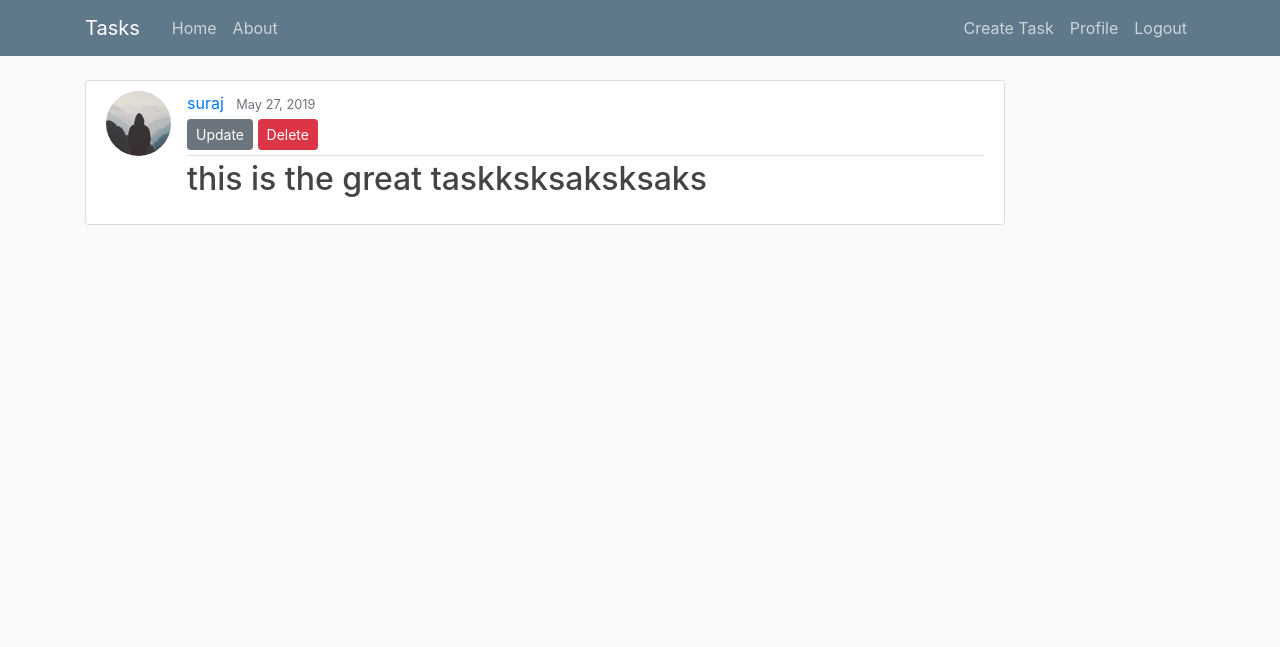
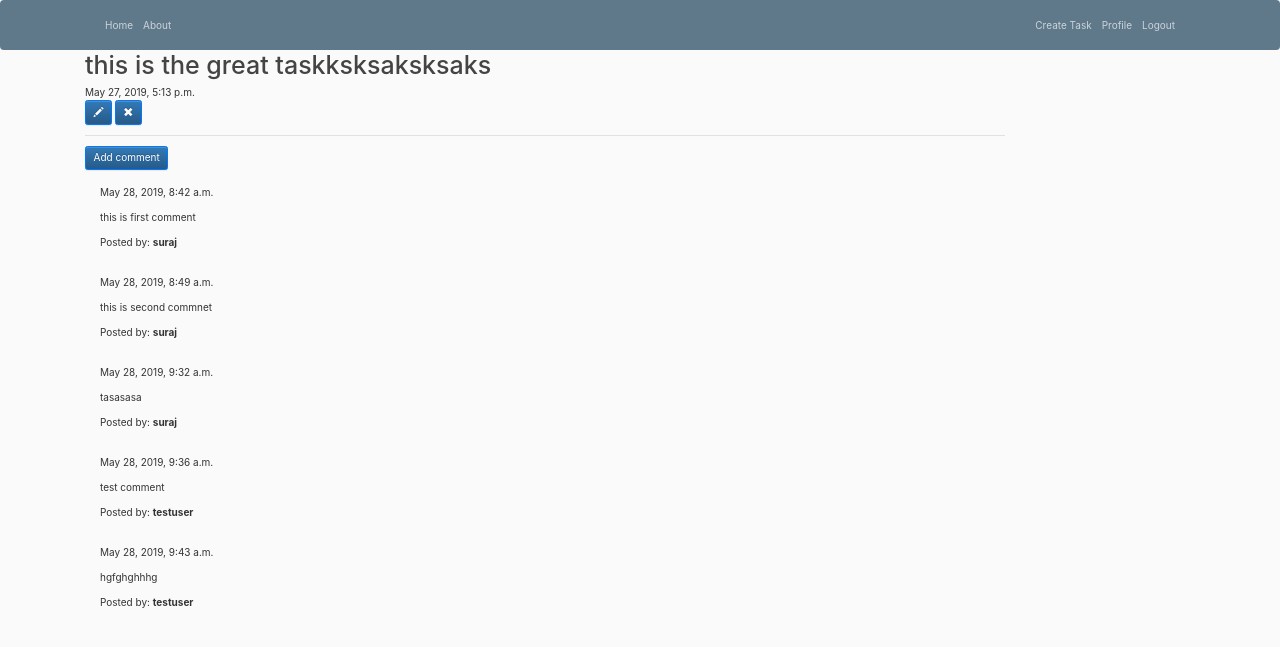
Before and after one commit to surajsgr/jira_project, a Django app: page /task/1/ in a window 1280 px wide. Shown: the top 647 px of the page. Run offline with Django 3.2, Linux system fonts and the light colour scheme; a user stored in the database is signed in; data comes from the database, SQL or seed files in the repository; both versions use the stored data as it was after the commit; some libraries are stand-ins or nearby versions.

Commit message:
addded comment section

```diff
--- a/django_project/settings.py
+++ b/django_project/settings.py
@@ -40,6 +40,8 @@ INSTALLED_APPS = [
     'django.contrib.sessions',
     'django.contrib.messages',
     'django.contrib.staticfiles',
+    'datetimepicker',
+
     'task',
 
 ]
--- /dev/null
+++ b/requirements.txt
@@ -0,0 +1,4 @@
+django
+django-crispy-forms
+django-bootstrap3
+django-datetimepicker
--- a/task/templates/task/base.html
+++ b/task/templates/task/base.html
@@ -8,6 +8,11 @@
     <meta name="viewport" content="width=device-width, initial-scale=1, shrink-to-fit=no">
 
     <!-- Bootstrap CSS -->
+    <!-- Latest compiled and minified CSS -->
+    <link rel="stylesheet" href="https://maxcdn.bootstrapcdn.com/bootstrap/3.3.7/css/bootstrap.min.css" integrity="sha384-BVYiiSIFeK1dGmJRAkycuHAHRg32OmUcww7on3RYdg4Va+PmSTsz/K68vbdEjh4u" crossorigin="anonymous">
+
+        <!-- Optional theme -->
+    <link rel="stylesheet" href="https://maxcdn.bootstrapcdn.com/bootstrap/3.3.7/css/bootstrap-theme.min.css" integrity="sha384-rHyoN1iRsVXV4nD0JutlnGaslCJuC7uwjduW9SVrLvRYooPp2bWYgmgJQIXwl/Sp" crossorigin="anonymous">
     <link rel="stylesheet" href="https://maxcdn.bootstrapcdn.com/bootstrap/4.0.0/css/bootstrap.min.css" integrity="sha384-Gn5384xqQ1aoWXA+058RXPxPg6fy4IWvTNh0E263XmFcJlSAwiGgFAW/dAiS6JXm" crossorigin="anonymous">
 
     <link rel="stylesheet" type="text/css" href="{% static 'task/main.css' %}">
@@ -22,10 +27,8 @@
     <header class="site-header">
       <nav class="navbar navbar-expand-md navbar-dark bg-steel fixed-top">
         <div class="container">
-          <a class="navbar-brand mr-4" href="{% url 'task-home' %}">Tasks</a>
-          <button class="navbar-toggler" type="button" data-toggle="collapse" data-target="#navbarToggle" aria-controls="navbarToggle" aria-expanded="false" aria-label="Toggle navigation">
-          <span class="navbar-toggler-icon"></span>
-          </button>
+
+
           <div class="collapse navbar-collapse" id="navbarToggle">
             <div class="navbar-nav mr-auto">
               <a class="nav-item nav-link" href="{% url 'task-home' %}">Home</a>
--- a/task/templates/task/task_confirm_delete.html
+++ b/task/templates/task/task_confirm_delete.html
@@ -9,7 +9,7 @@
             </fieldset>
             <div class="form-group">
                 <button class="btn btn-outline-danger" type="submit">Yes, Delete</button>
-                <a class="btn btn-outline-secondary" href="{% url 'task-detail' object.id %}">Cancel</a>
+                <a class="btn btn-outline-secondary" href="{% url 'task_detail' object.id %}">Cancel</a>
             </div>
         </form>
     </div>
--- a/task/templates/task/task_detail.html
+++ b/task/templates/task/task_detail.html
@@ -1,20 +1,49 @@
 {% extends "task/base.html" %}
 {% block content %}
-  <article class="media content-section">
-    <img class="rounded-circle article-img" src="{{ object.author.profile.image.url }}">
-    <div class="media-body">
-      <div class="article-metadata">
-        <a class="mr-2" href="#">{{ object.author }}</a>
-        <small class="text-muted">{{ object.date_posted|date:"F d, Y" }}</small>
-        {% if object.author == user %}
-          <div>
-            <a class="btn btn-secondary btn-sm mt-1 mb-1" href="{% url 'task-update' object.id %}">Update</a>
-            <a class="btn btn-danger btn-sm mt-1 mb-1" href="{% url 'task-delete' object.id %}">Delete</a>
-          </div>
+
+        <h1 class='posttitle loader'>{{ task.title }}</h1>
+
+        {% if task.date_posted %}
+            <div class="date postdate">
+                {{ task.date_posted }}
+            </div>
+
+        {% else %}
+            <a class="btn btn-default" href="{% url 'task_detail' pk=task.pk %}">Submit</a>
         {% endif %}
-      </div>
-      <h2 class="article-title">{{ object.title }}</h2>
-      <p class="article-content">{{ object.content }}</p>
-    </div>
-  </article>
-{% endblock content %}
+
+      <!--<p class='postcontent' >{{ post.text|safe|linebreaksbr }}</p>-->
+
+
+      {% if user.is_authenticated %}
+          <a class="btn btn-primary" href="{% url 'task-update' pk=task.pk %}"><span class="glyphicon glyphicon-pencil"></span></a>
+          <a class="btn btn-primary" href="{% url 'task-delete' pk=task.pk %}"><span class="glyphicon glyphicon-remove"></span></a>
+      {% endif %}
+
+
+
+  <hr>
+  <a class="btn btn-primary btn-comment" href="{% url 'comment' pk=task.pk %}">Add comment</a>
+  <div class="container">
+
+
+  {% for comment in task.comments.all %}
+  <br>
+      {% if user.is_authenticated or comment.approved_comment %}
+
+              {{ comment.created_date }}
+              {% if not comment.approved_comment %}
+                  <a class="btn btn-default" href="{% url 'comment_remove' pk=comment.pk %}"><span class="glyphicon glyphicon-remove"></span></a>
+                  <a class="btn btn-default" href="{% url 'comment_approve' pk=comment.pk %}"><span class="glyphicon glyphicon-ok"></span></a>
+              {% endif %}
+
+          <p>{{ comment.text|safe|linebreaks }}</p>
+          <p>Posted by: <strong>{{ comment.author }}</strong></p>
+
+      {% endif %}
+  {% empty %}
+      <p>No comments posted.</p>
+  {% endfor %}
+</div>
+
+{% endblock %}
--- a/task/urls.py
+++ b/task/urls.py
@@ -1,12 +1,33 @@
 from django.urls import path
-from .views import TaskCreateView,TaskDetailView,TaskUpdateView,TaskDeleteView,TaskListView
+from .views import TaskCreateView,TaskDetailView,TaskUpdateView,TaskDeleteView,TaskListView,AboutView
 from . import views
 
 urlpatterns = [
     path('', TaskListView.as_view(), name='task-home'),
-    path('task/<int:pk>/', TaskDetailView.as_view(), name='task-detail'),
+    path('task/<int:pk>/', views.task_detail, name='task_detail'),
     path('task/new/', TaskCreateView.as_view(), name='task-create'),
     path('task/<int:pk>/update/', TaskUpdateView.as_view(), name='task-update'),
     path('task/<int:pk>/delete/', TaskDeleteView.as_view(), name='task-delete'),
-    path('about/', views.about, name='task-about'),
+    path('task/<int:pk>/comment/', views.add_comment_to_task, name='comment'),
+    path('comment/<int:pk>/approve/', views.comment_approve, name='comment_approve'),
+    path('comment/<int:pk>/remove/', views.comment_remove, name='comment_remove'),
+    path('about/', AboutView.as_view(), name='task-about'),
 ]
+
+'''
+
+urlpatterns = [
+    url(r'^$',views.PostListView.as_view(),name='post_list'),
+    url(r'^about/$',views.AboutView.as_view(),name='about'),
+    url(r'^post/(?P<pk>\d+)$', views.PostDetailView.as_view(), name='post_detail'),
+    url(r'^post/new/$', views.CreatePostView.as_view(), name='post_new'),
+    url(r'^post/(?P<pk>\d+)/edit/$', views.PostUpdateView.as_view(), name='post_edit'),
+    url(r'^drafts/$', views.DraftListView.as_view(), name='post_draft_list'),
+    url(r'^post/(?P<pk>\d+)/remove/$', views.PostDeleteView.as_view(), name='post_remove'),
+    url(r'^post/(?P<pk>\d+)/publish/$', views.post_publish, name='post_publish'),
+    url(r'^post/(?P<pk>\d+)/comment/$', views.add_comment_to_post, name='add_comment_to_post'),
+    url(r'^comment/(?P<pk>\d+)/approve/$', views.comment_approve, name='comment_approve'),
+    url(r'^comment/(?P<pk>\d+)/remove/$', views.comment_remove, name='comment_remove'),
+]
+
+'''
--- a/task/views.py
+++ b/task/views.py
@@ -1,114 +1,217 @@
-from django.shortcuts import render,get_object_or_404,redirect
+from django.shortcuts import render,get_object_or_404,redirect,HttpResponse
 
-from django.forms import ModelForm
-
+from .forms import TaskForm,CommentForm
+from django.contrib.auth.decorators import login_required
 from django.shortcuts import render
 from django.contrib.auth.mixins import LoginRequiredMixin,UserPassesTestMixin
-from .models import Task
-from django.views.generic import ListView,DetailView,CreateView,UpdateView,DeleteView
+from .models import Task,Comment
+from django.views.generic import ListView,DetailView,CreateView,UpdateView,DeleteView,TemplateView
 from django.contrib.auth.models import User
+from django.urls import reverse_lazy
+from django.utils import timezone
 
 
-def home(request):
-    context = {
-        'tasks': Task.objects.all()
-    }
-    return render(request, 'task/home.html', context)
 
+class AboutView(TemplateView):
+    template_name = 'about.html'
 
 class TaskListView(ListView):
     model = Task
-    template_name = 'task/home.html'  # <app>/<model>_<viewtype>.html
-    context_object_name = 'tasks'
     ordering = ['-date_posted']
-    paginate_by = 5
-
-class UserTaskListView(ListView):
-    model = Task
-    template_name = 'task/user_task.html'  # <app>/<model>_<viewtype>.html
-    context_object_name = 'tasks'
-    paginate_by = 5
-
+    print("task list in view")
     def get_queryset(self):
-
-        user = get_object_or_404(User, username=self.kwargs.get('username'))
-
-        return Task.objects.filter(author=user).order_by('-date_posted')
-
+        return Task.objects.all()
 
 class TaskDetailView(DetailView):
     model = Task
 
+def task_detail(request,pk):
+    task=Task.objects.get(pk=pk)
+    author=request.user.username
+    context={
+        'task':task,
+        'author':author
+        }
 
-class TaskCreateView(LoginRequiredMixin, CreateView):
-    model = Task
-    fields = ['title', 'status']
-
-    def form_valid(self, form):
-        form.instance.author = self.request.user
-        return super().form_valid(form)
+    return render(request,'task/task_detail.html',context)
 
 
-class TaskUpdateView(LoginRequiredMixin, UserPassesTestMixin, UpdateView):
+class TaskCreateView(LoginRequiredMixin,CreateView):
+    login_url = '/login/'
+    redirect_field_name = 'task/task_detail.html'
+
+    form_class = TaskForm
+
     model = Task
-    fields = ['title', 'status','date_posted']
-
-    def form_valid(self, form):
-        form.instance.author = self.request.user
-        return super().form_valid(form)
-
-    def test_func(self):
-        task = self.get_object()
-        if self.request.user == task.author:
-            return True
-        return False
 
 
-class TaskDeleteView(LoginRequiredMixin, UserPassesTestMixin, DeleteView):
+class TaskUpdateView(LoginRequiredMixin,UpdateView):
+    login_url = '/login/'
+    redirect_field_name = 'task/task_detail.html'
+
+    form_class = TaskForm
+
     model = Task
-    success_url = '/'
-
-    def test_func(self):
-        task = self.get_object()
-        if self.request.user == task.author:
-            return True
-        return False
 
 
+class DraftListView(LoginRequiredMixin,ListView):
+    login_url = '/login/'
+    redirect_field_name = 'task/task_list.html'
 
-# class TasksForm(ModelForm):
-#     class Meta:
-#         model = Task
-#         fields = ['id', 'title', 'author']
-#
-# def task_list(request, template_name='task/home.html'):
-#     tasks = Task.objects.all()
-#     data = {}
-#     data['object_list'] = tasks
-#     return render(request, template_name, data)
-#
-# def task_create(request, template_name='task/task_form.html'):
-#     form = TasksForm(request.POST or None)
-#     if form.is_valid():
-#         form.save()
-#         return redirect('Task:post_list')
-#     return render(request, template_name, {'form': form})
-#
-# def task_update(request, pk, template_name='task/task_form.html'):
-#     task = get_object_or_404(Task, pk=pk)
-#     form = TasksForm(request.POST or None, instance=task)
-#     if form.is_valid():
-#         form.save()
-#         return redirect('Task:post_list')
-#     return render(request, template_name, {'form': form})
-#
-# def task_delete(request, pk, template_name='blog_posts/post_delete.html'):
-#     task = get_object_or_404(Task, pk=pk)
-#     if request.method=='POST':
-#         task.delete()
-#         return redirect('Task:post_list')
-#     return render(request, template_name, {'object': task})
+    model = Task
+
+    def get_queryset(self):
+        return Task.objects.filter(date_posted__isnull=True).order_by('date_posted')
+
+
+class TaskDeleteView(LoginRequiredMixin,DeleteView):
+    model = Task
+    success_url = reverse_lazy('task-home')
+
+#######################################
+## Functions that require a pk match ##
+#######################################
+
+@login_required
+def task_publish(request, pk):
+    task = get_object_or_404(Task, pk=pk)
+    task.publish()
+    return redirect('task_detail', pk=pk)
+
+@login_required
+def add_comment_to_task(request, pk):
+    task = get_object_or_404(Task, pk=pk)
+    if request.method == "POST":
+        form = CommentForm(request.POST)
+        if form.is_valid():
+            author_name=form.cleaned_data.get('author')
+            if author_name==request.user:
+                comment = form.save(commit=False)
+                comment.task = task
+                comment.save()
+                return redirect('task_detail', pk=task.pk)
+            else:
+                return HttpResponse("Please select the correct username ")
+    else:
+        form = CommentForm()
+    return render(request, 'task/comment_form.html', {'form': form})
+
+
+@login_required
+def comment_approve(request, pk):
+    comment = get_object_or_404(Comment, pk=pk)
+    comment.approve()
+    return redirect('task_detail', pk=comment.task.pk)
+
+
+@login_required
+def comment_remove(request, pk):
+    comment = get_object_or_404(Comment, pk=pk)
+    task_pk = comment.task.pk
+    comment.delete()
+    return redirect('task_detail', pk=task_pk)
+
+# def home(request):
+#     context = {
+#         'tasks': Task.objects.all()
+#     }
+#     return render(request, 'task/task_list.html', context)
 #
 #
-def about(request):
-    return render(request, 'task/about.html', {'title': 'About'})
+# class TaskListView(ListView):
+#     model = Task
+#     template_name = 'task/task_list.html'  # <app>/<model>_<viewtype>.html
+#     context_object_name = 'tasks'
+#     ordering = ['-date_posted']
+#     paginate_by = 5
+#
+# class UserTaskListView(ListView):
+#     model = Task
+#     template_name = 'task/user_task.html'  # <app>/<model>_<viewtype>.html
+#     context_object_name = 'tasks'
+#     paginate_by = 5
+#
+#     def get_queryset(self):
+#
+#         user = get_object_or_404(User, username=self.kwargs.get('username'))
+#
+#         return Task.objects.filter(author=user).order_by('-date_posted')
+#
+#
+# class TaskDetailView(DetailView):
+#     model = Task
+#
+#
+# class TaskCreateView(LoginRequiredMixin, CreateView):
+#     model = Task
+#     fields = ['title', 'status']
+#
+#     def form_valid(self, form):
+#         form.instance.author = self.request.user
+#         return super().form_valid(form)
+#
+#
+# class TaskUpdateView(LoginRequiredMixin, UserPassesTestMixin, UpdateView):
+#     model = Task
+#     fields = ['title', 'status','date_posted']
+#
+#     def form_valid(self, form):
+#         form.instance.author = self.request.user
+#         return super().form_valid(form)
+#
+#     def test_func(self):
+#         task = self.get_object()
+#         if self.request.user == task.author:
+#             return True
+#         return False
+#
+#
+# class TaskDeleteView(LoginRequiredMixin, UserPassesTestMixin, DeleteView):
+#     model = Task
+#     success_url = '/'
+#
+#     def test_func(self):
+#         task = self.get_object()
+#         if self.request.user == task.author:
+#             return True
+#         return False
+#
+#
+#
+# @login_required
+# def task_publish(request, pk):
+#     task = get_object_or_404(Task, pk=pk)
+#     task.publish()
+#     return redirect('task_detail', pk=pk)
+#
+# @login_required
+# def add_comment_to_task(request, pk):
+#     post = get_object_or_404(Task, pk=pk)
+#     if request.method == "POST":
+#         form = CommentForm(request.POST)
+#         if form.is_valid():
+#             comment = form.save(commit=False)
+#             comment.post = post
+#             comment.save()
+#             return redirect('task_detail', pk=pk)
+#     else:
+#         form = CommentForm()
+#     return render(request, 'task/comment_form.html', {'form': form})
+#
+#
+# @login_required
+# def comment_approve(request, pk):
+#     comment = get_object_or_404(Comment, pk=pk)
+#     comment.approve()
+#     return redirect('task_detail', pk=pk)
+#
+#
+# @login_required
+# def comment_remove(request, pk):
+#     comment = get_object_or_404(Comment, pk=pk)
+#     task_pk = comment.post.pk
+#     comment.delete()
+#     return redirect('task_detail', pk=task_pk)
+#
+# def about(request):
+#     return render(request, 'task/about.html', {'title': 'About'})
```
Also changed, not shown: task/forms.py (added, +29 -0 lines), task/models.py (+30 -1 lines), task/templates/task/comment_form.html (added, +17 -0 lines), task/templates/task/task_list.html (renamed from task/templates/task/home.html, +4 -3 lines), db.sqlite3, task/migrations/0002_comment.py (added), task/migrations/0003_remove_comment_author.py (added), task/migrations/0004_comment_author.py (added), task/migrations/0005_task_completion_date.py (added).
